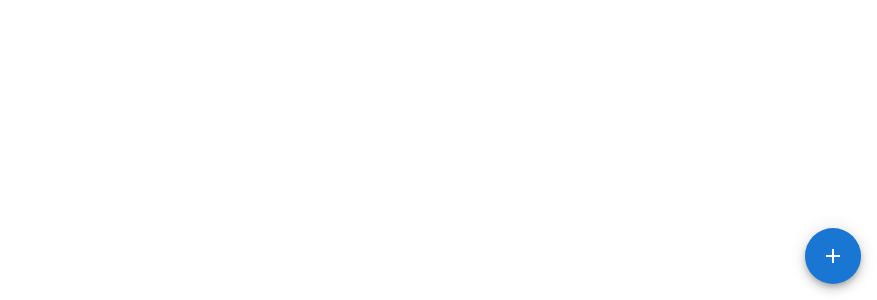
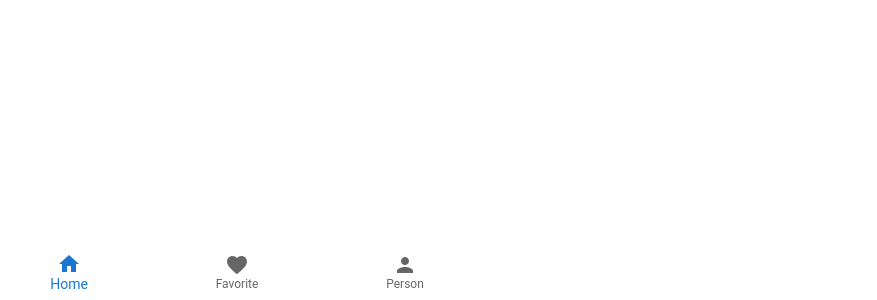
Before and after one commit to fhabhishektiwari/react-mui-learning, a React (Create React App) app: page / in a window 1280 px wide. Shown: the part 500-800 px from the top of the page, without its empty margins (403-1280 px from the left). Built offline with nearby package versions, Linux system fonts and the light colour scheme.

Commit message:
Added muiBottomNavigation

```diff
--- a/src/App.tsx
+++ b/src/App.tsx
@@ -1,6 +1,6 @@
 import React from 'react';
 import './App.css';
-import { MuiSpeedDial } from './components/MuiSpeedDial';
+import { MuiBottomNavigation } from './components/MuiBottomNavigation';
 
 
 
@@ -8,7 +8,7 @@
 function App() {
   return (
     <div className=''>
-      <MuiSpeedDial/>
+      <MuiBottomNavigation/>
 
 
     </div>
--- /dev/null
+++ b/src/components/MuiBottomNavigation.tsx
@@ -0,0 +1,17 @@
+import React,{useState} from 'react'
+import {BottomNavigation,BottomNavigationAction} from '@mui/material'
+import HomeIcon from "@mui/icons-material/Home";
+import FavoriteIcon from "@mui/icons-material/Favorite";
+import PersonIcon from "@mui/icons-material/Person";
+
+export const MuiBottomNavigation = () => {
+    const [value,setValue]=useState(0)
+
+  return (
+    <BottomNavigation sx={{width:'100%',position:'absolute',bottom:0}} value={value} onChange={(event,newValue)=>{setValue(newValue)}} showLabels>
+        <BottomNavigationAction label='Home' icon={<HomeIcon/>}/>
+        <BottomNavigationAction label='Favorite' icon={<FavoriteIcon/>}/>
+        <BottomNavigationAction label='Person' icon={<PersonIcon/>}/>
+    </BottomNavigation>
+  )
+}
```
